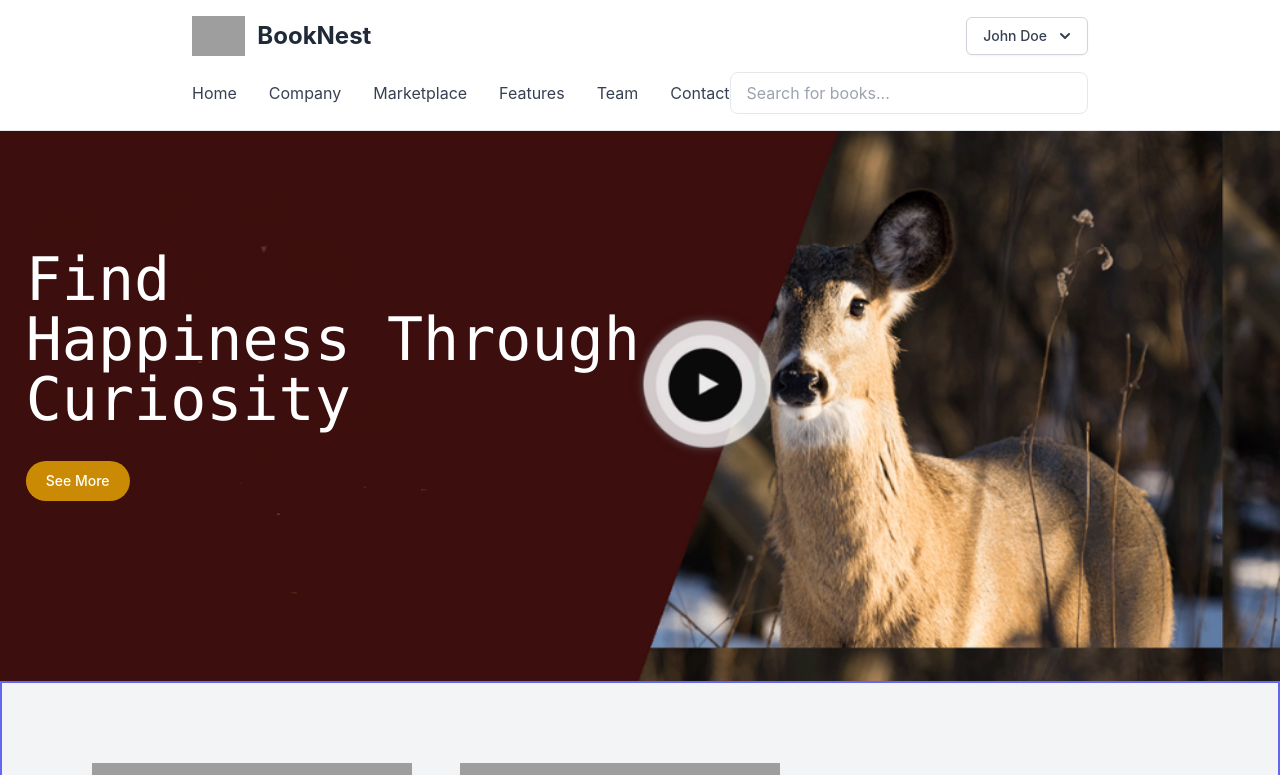
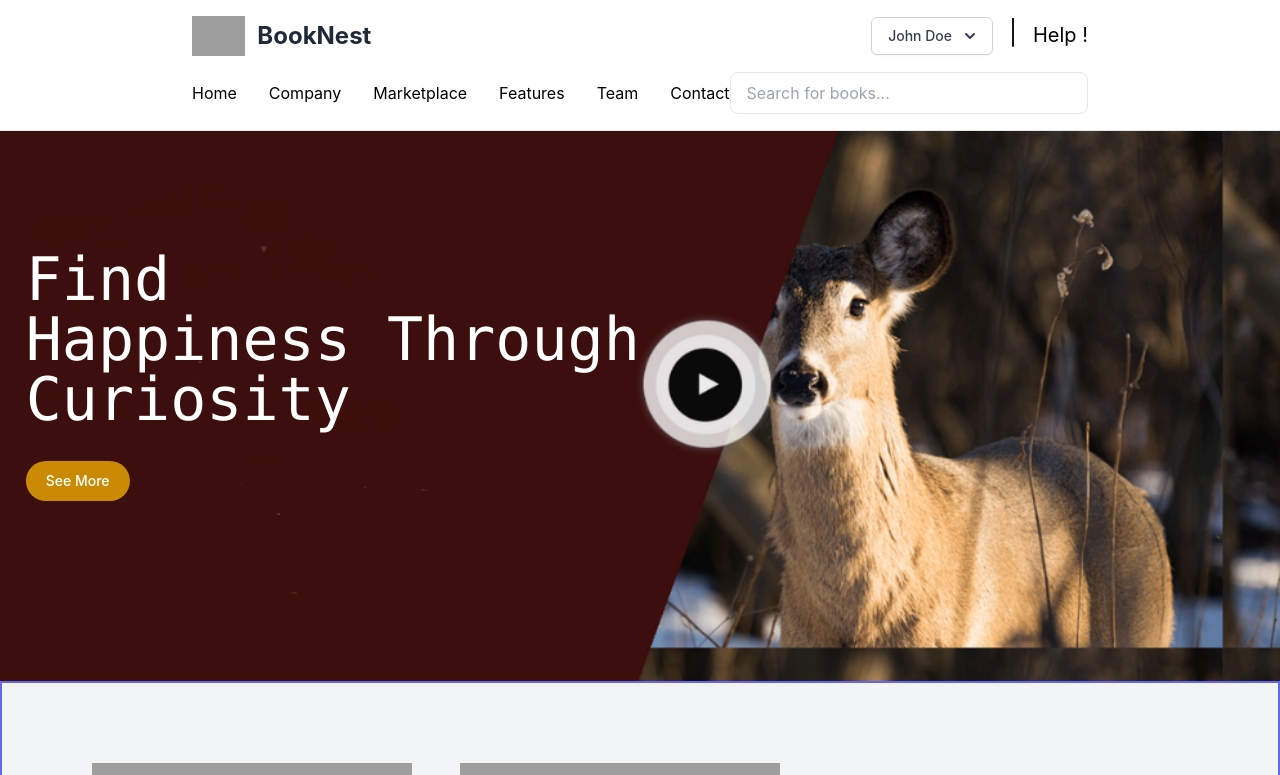
Before and after one commit to GSB1920/Book-Nest, a React (Create React App) app in the folder booknest-frontend/: page / in a window 1280 px wide. Shown: the top 775 px of the page. Built offline with nearby package versions, Linux system fonts and the light colour scheme; grey boxes are pictures that could not be loaded.

Commit message:
Fixed the styling of Header

```diff
--- a/booknest-frontend/src/components/Header.tsx
+++ b/booknest-frontend/src/components/Header.tsx
@@ -1,5 +1,5 @@
 import React, { useState } from "react";
-import { Menu, Transition } from "@headlessui/react"; // For the dropdown
+import { Button, Menu, Transition } from "@headlessui/react"; // For the dropdown
 import { Fragment } from "react";
 import { User } from "react-feather";
 
@@ -23,6 +23,7 @@ const Header: React.FC = () => {
         {/* Profile Information or Sign in/Get started */}
         <div className="flex items-center">
           {isLoggedIn ? (
+            <div className="flex space-x-4">
               <Menu as="div" className="relative inline-block text-left">
                 <div>
                   <Menu.Button className="inline-flex justify-center w-full rounded-md border border-gray-300 shadow-sm px-4 py-2 bg-white text-sm font-medium text-gray-700 hover:bg-gray-50 focus:outline-none focus:ring-2 focus:ring-offset-2 focus:ring-primary-500">
@@ -100,9 +101,12 @@ const Header: React.FC = () => {
                   </Menu.Items>
                 </Transition>
               </Menu>
+              <div className="text-2xl">|</div>
+              <div className="text-xl py-1 ">Help !</div>
+            </div>
           ) : (
             <>
-              <a
+              {/* <a
                 href="#"
                 className="text-gray-800 hover:bg-gray-50 focus:ring-4 focus:ring-gray-300 font-medium rounded-lg text-sm px-4 py-2 mr-2 dark:hover:bg-gray-700 focus:outline-none dark:focus:ring-gray-800"
               >
@@ -113,7 +117,15 @@ const Header: React.FC = () => {
                 className="text-black bg-primary-700 hover:bg-primary-800 focus:ring-4 focus:ring-primary-300 font-medium rounded-lg text-sm px-4 py-2 mr-2 dark:bg-primary-600 dark:hover:bg-primary-700 focus:outline-none dark:focus:ring-primary-800"
               >
                 Get started
-              </a>
+              </a> */}
+              <div className="flex space-x-4">
+                <Button className="rounded bg-white-600 py-2 px-4 text-sm text-Black data-[hover]:border-sky-500 border-2">
+                  Log-in
+                </Button>
+                <Button className="rounded bg-white-600 py-2 px-4 text-sm text-Black data-[hover]:border-sky-500 border-2">
+                  Get Started
+                </Button>
+              </div>
             </>
           )}
         </div>
@@ -123,22 +135,22 @@ const Header: React.FC = () => {
       <div className="flex justify-between items-center mt-4">
         {/* Quick Links */}
         <div className="flex space-x-8">
-          <a href="#" className="text-gray-700 hover:text-primary-700">
+          <a href="#" className="text-black hover:underline">
             Home
           </a>
-          <a href="#" className="text-gray-700 hover:text-primary-700">
+          <a href="#" className="text-black hover:underline">
             Company
           </a>
-          <a href="#" className="text-gray-700 hover:text-primary-700">
+          <a href="#" className="text-black hover:underline">
             Marketplace
           </a>
-          <a href="#" className="text-gray-700 hover:text-primary-700">
+          <a href="#" className="text-black hover:underline">
             Features
           </a>
-          <a href="#" className="text-gray-700 hover:text-primary-700">
+          <a href="#" className="text-black hover:underline">
             Team
           </a>
-          <a href="#" className="text-gray-700 hover:text-primary-700">
+          <a href="#" className="text-black hover:underline">
             Contact
           </a>
         </div>
```
Lines whose indentation alone changed are shown as unchanged.
